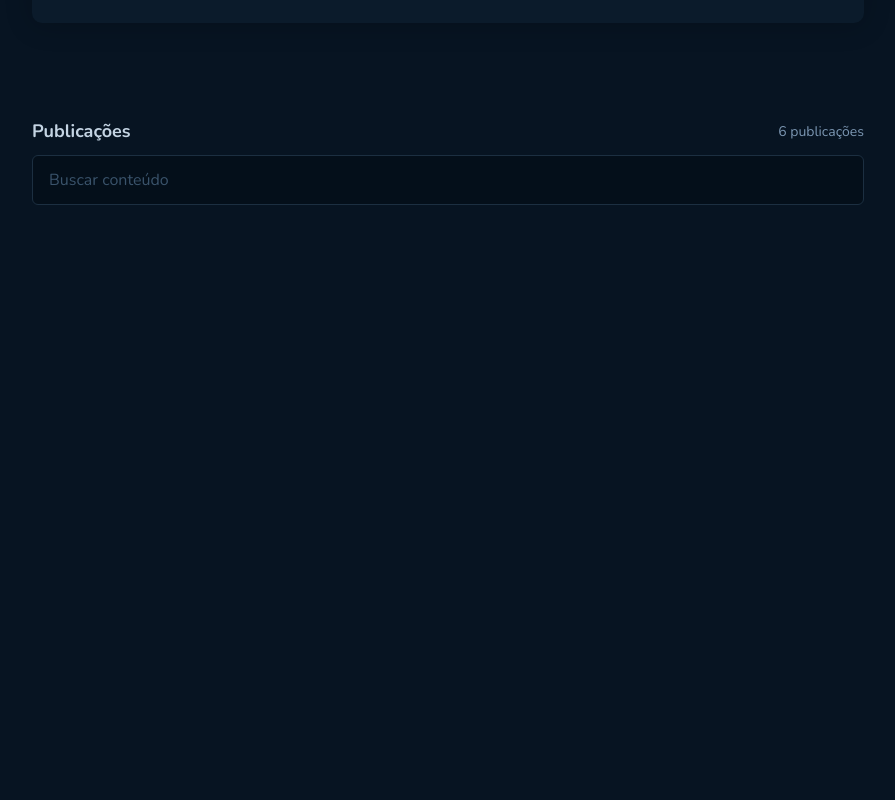
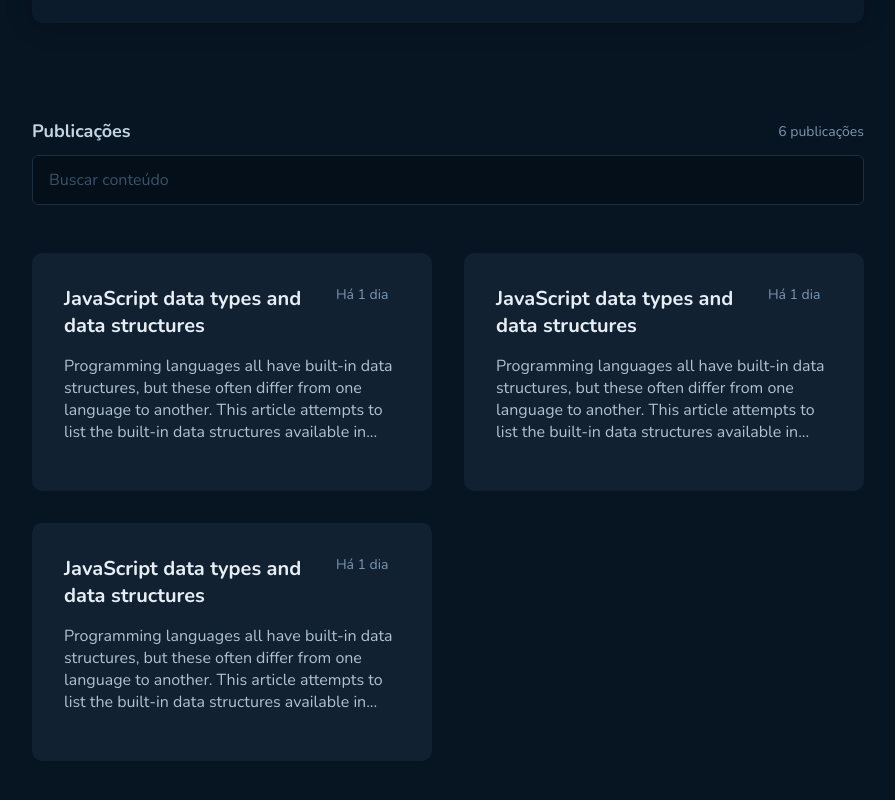
Before and after one commit to richardbmezzomo/Blog, a React (Vite) app: page / in a window 1280 px wide. Shown: the part 364-1164 px from the top of the page, without its empty margins (192-1087 px from the left). Before the commit the page ends 800 px from the top, so only its background shows below. Built offline with nearby package versions, Linux system fonts and the light colour scheme.

Commit message:
feat: add Post UI

```diff
--- /dev/null
+++ b/src/components/Post/index.tsx
@@ -0,0 +1,41 @@
+import { Container, Header, Content, Posts } from './styles'
+
+export const Post = () => {
+  return (
+    <Posts>
+      <Container>
+        <Header>
+          <h3>JavaScript data types and data structures</h3>
+          <span>Há 1 dia</span>
+        </Header>
+        <Content>
+          Programming languages all have built-in data structures, but these
+          often differ from one language to another. This article attempts to
+          list the built-in data structures available in...
+        </Content>
+      </Container>
+      <Container>
+        <Header>
+          <h3>JavaScript data types and data structures</h3>
+          <span>Há 1 dia</span>
+        </Header>
+        <Content>
+          Programming languages all have built-in data structures, but these
+          often differ from one language to another. This article attempts to
+          list the built-in data structures available in...
+        </Content>
+      </Container>
+      <Container>
+        <Header>
+          <h3>JavaScript data types and data structures</h3>
+          <span>Há 1 dia</span>
+        </Header>
+        <Content>
+          Programming languages all have built-in data structures, but these
+          often differ from one language to another. This article attempts to
+          list the built-in data structures available in...
+        </Content>
+      </Container>
+    </Posts>
+  )
+}
--- /dev/null
+++ b/src/components/Post/styles.ts
@@ -0,0 +1,39 @@
+import styled from 'styled-components'
+
+export const Posts = styled.div`
+  display: grid;
+  grid-template-columns: 1fr 1fr;
+  gap: 2rem;
+  max-width: 52rem;
+  margin: 3rem auto 14rem;
+`
+
+export const Container = styled.div`
+  max-width: 26rem;
+  background-color: ${({ theme }) => theme.COLORS['base-post']};
+  padding: 2rem;
+  border-radius: 0.625rem;
+`
+
+export const Header = styled.header`
+  display: flex;
+  justify-content: space-between;
+  align-items: flex-start;
+  gap: 1rem;
+
+  h3 {
+    font-size: 1.25rem;
+    font-weight: 700;
+    color: ${({ theme }) => theme.COLORS['base-title']};
+  }
+
+  span {
+    color: ${({ theme }) => theme.COLORS['base-span']};
+    font-size: 0.875rem;
+    width: 6rem;
+  }
+`
+
+export const Content = styled.p`
+  padding: 1rem 0;
+`
--- a/src/components/Profile/styles.ts
+++ b/src/components/Profile/styles.ts
@@ -1,7 +1,7 @@
 import styled from 'styled-components'
 
 export const ProfileWrap = styled.div`
-  width: 100vw;
+  width: 100%;
   display: flex;
   justify-content: center;
 `
--- a/src/pages/Posts/index.tsx
+++ b/src/pages/Posts/index.tsx
@@ -1,4 +1,5 @@
 import { Cover } from '../../components/Cover'
+import { Post } from '../../components/Post'
 import { Profile } from '../../components/Profile'
 import { Search } from '../../components/Search'
 import { Container } from './styles'
@@ -9,6 +10,7 @@ export const Posts = () => {
       <Cover />
       <Profile />
       <Search />
+      <Post />
     </Container>
   )
 }
```
